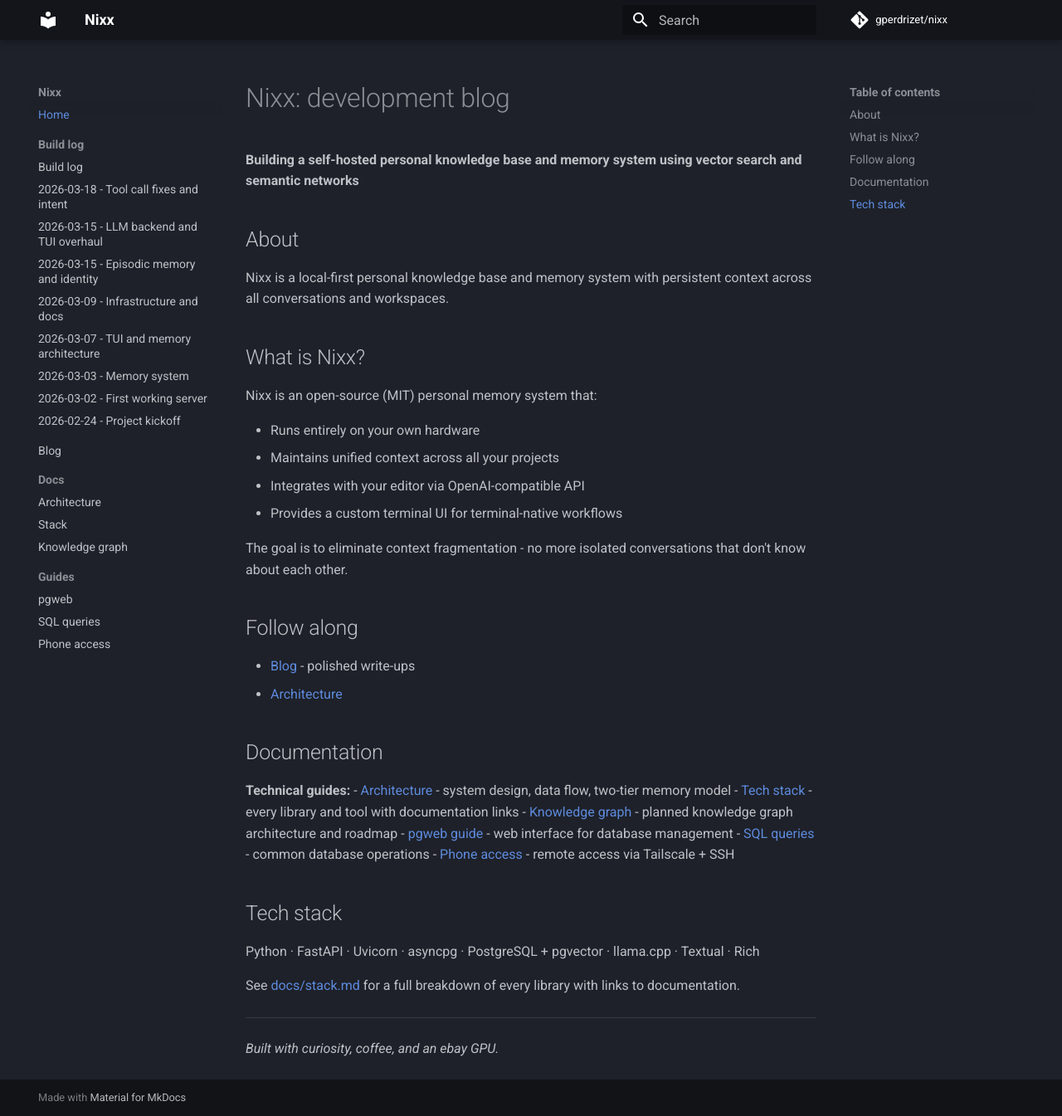
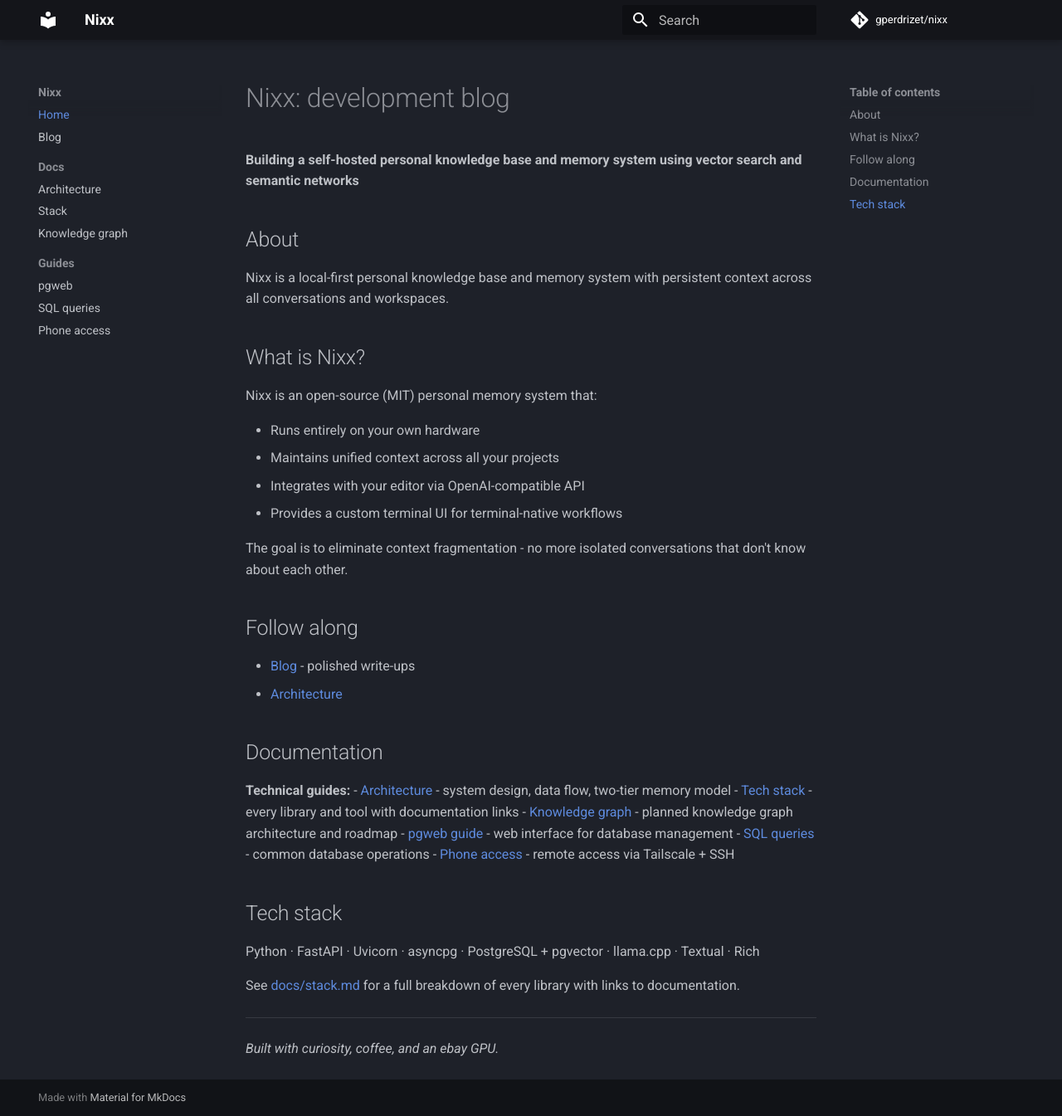
Before and after one commit to gperdrizet/nixx, an MkDocs documentation site: the page built from docs/index.md, in a window 1280 px wide and 1345 px high. Shown: the whole window at 83% size. Built offline with MkDocs 1.6.1 and Material for MkDocs 9.7.7, drawn with Linux system fonts in a browser that asks for light colours; comment, search, counter and statistics services are not loaded.

Commit message:
docs: remove build log from site nav

```diff
--- a/mkdocs.yml
+++ b/mkdocs.yml
@@ -35,16 +35,6 @@ markdown_extensions:
 
 nav:
   - Home: index.md
-  - Build log:
-    - build-log/index.md
-    - 2026-03-18 - Tool call fixes and intent: build-log/2026-03-18-tool-call-fixes-and-intent.md
-    - 2026-03-15 - LLM backend and TUI overhaul: build-log/2026-03-15-llm-backend-and-tui-overhaul.md
-    - 2026-03-15 - Episodic memory and identity: build-log/2026-03-15-episodic-memory-and-identity.md
-    - 2026-03-09 - Infrastructure and docs: build-log/2026-03-09-infrastructure-and-docs.md
-    - 2026-03-07 - TUI and memory architecture: build-log/2026-03-07-tui-and-memory-architecture.md
-    - 2026-03-03 - Memory system: build-log/2026-03-03-memory-system.md
-    - 2026-03-02 - First working server: build-log/2026-03-02-first-working-server.md
-    - 2026-02-24 - Project kickoff: build-log/2026-02-24-project-kickoff.md
   - Blog: blog/index.md
   - Docs:
     - Architecture: architecture.md
```
